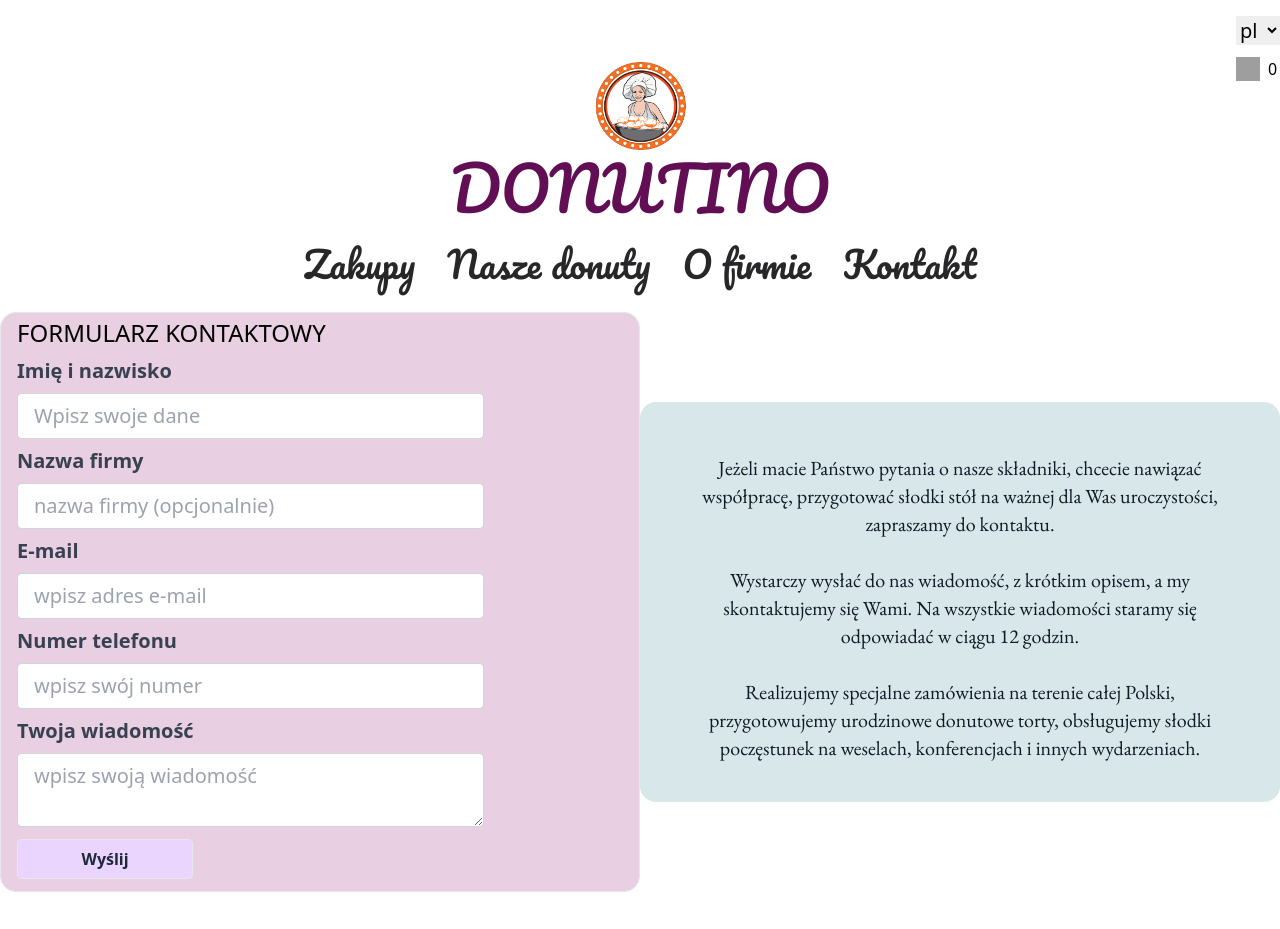
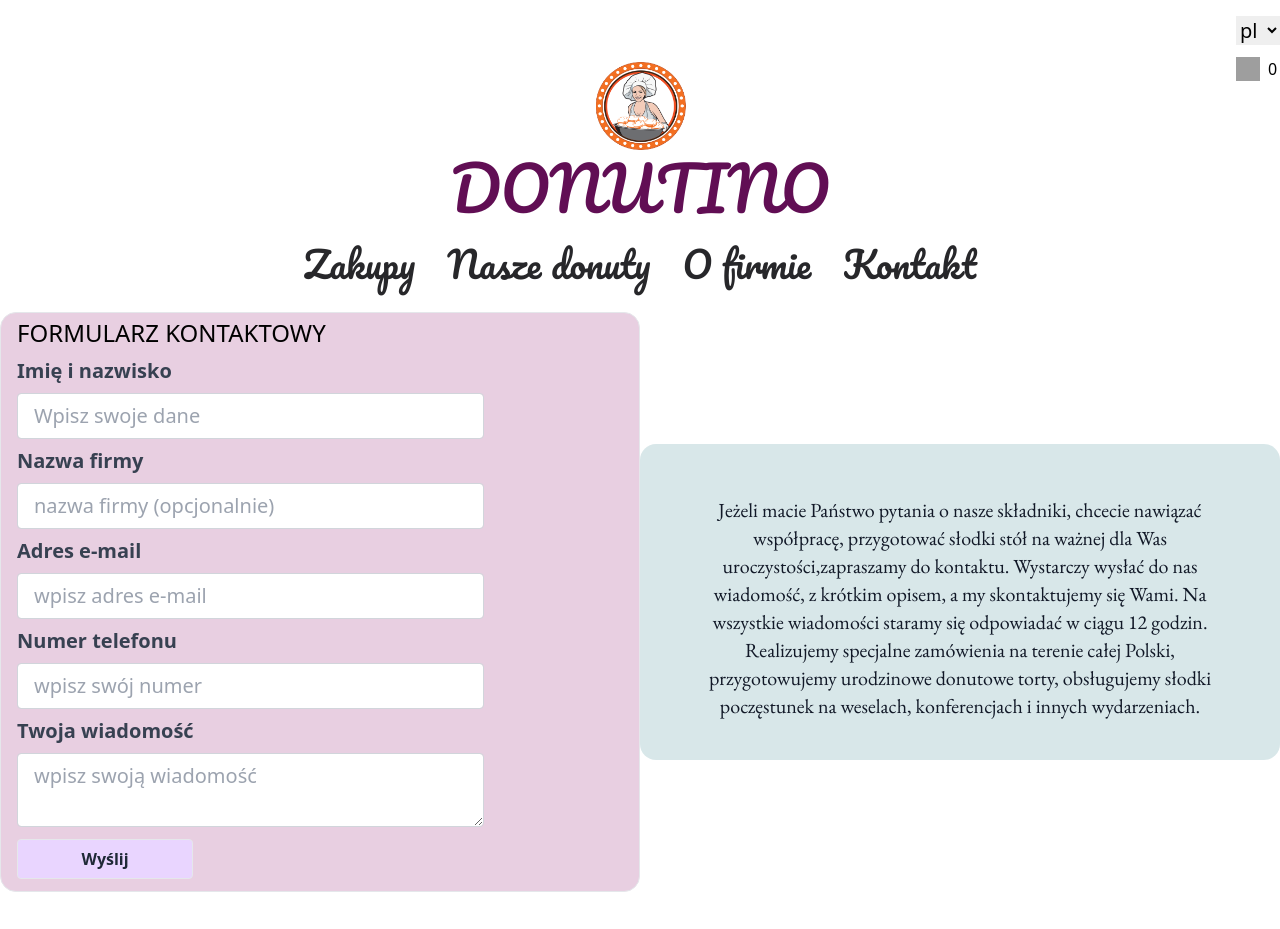
Before and after one commit to DominoxB/donutshop, a Vue app: page /Contact in a window 1280 px wide. Shown: the top 929 px of the page. Built offline with nearby package versions, Linux system fonts and the light colour scheme; grey boxes are pictures that could not be loaded.

Commit message:
add en and ru to form content

```diff
--- a/src/components/atoms/FormContent.vue
+++ b/src/components/atoms/FormContent.vue
@@ -3,12 +3,12 @@
     <div class="grid lg:grid-cols-2">
       <div class="block md:w-auto mb-8 border bg-[#e8cfe1] rounded-2xl">
         <div>
-          <span class="font-medium ml-4 text-2xl">FORMULARZ KONTAKTOWY</span>
+          <span class="font-medium ml-4 text-2xl">{{ $t("message.form") }}</span>
         </div>
         <div class="ml-4">
           <label
             class="form-label inline-block mb-2 text-gray-700 text-xl font-semibold"
-            >Imię i nazwisko</label
+            >{{ $t("message.formname") }}</label
           >
           <input
             id="name"
@@ -39,7 +39,7 @@
           <div>
             <label
               class="form-label inline-block mb-2 text-gray-700 text-xl font-semibold"
-              >Nazwa firmy</label
+              >{{ $t("message.formcompany") }}</label
             >
             <input
               v-model="state.company"
@@ -51,7 +51,7 @@
           <div>
             <label
               class="form-label inline-block mb-2 text-gray-700 text-xl font-semibold"
-              >E-mail</label
+              >{{ $t("message.formmail") }}</label
             >
             <input
               v-model="state.emailAdress"
@@ -85,7 +85,7 @@
           <div>
             <label
               class="form-label inline-block mb-2 text-gray-700 text-xl font-semibold"
-              >Numer telefonu</label
+              >{{ $t("message.formphone") }}</label
             >
             <input
               v-model="state.telephone"
@@ -119,7 +119,7 @@
           <div>
             <label
               class="form-label inline-block mb-2 text-gray-700 text-xl font-semibold"
-              >Twoja wiadomość</label
+              >{{ $t("message.formmessage") }}</label
             >
             <textarea
               v-model="state.yourMessage"
@@ -155,7 +155,7 @@
             class="bg-purple-200 hover:bg-purple-300 border text-gray-800 w-44 h-10 mb-3 font-bold text-base rounded mt-3"
             @click="submitForm"
           >
-            Wyślij
+          {{ $t("message.formsend") }}
           </button>
         </div>
       </div>
@@ -164,28 +164,14 @@
           class="w-auto font-garamond text-gray-900 text-xl text-center mb-8 p-4 lg:p-10 lg:pt-6 lg:mx-auto rounded-2xl bg-[#7dafb5] bg-opacity-30"
         >
           <p class="mt-7">
-            Jeżeli macie Państwo pytania o nasze składniki, chcecie nawiązać
-            współpracę, przygotować słodki stół na ważnej dla Was uroczystości,
-            zapraszamy do kontaktu.
-          </p>
-          <p class="mt-7">
-            Wystarczy wysłać do nas wiadomość, z krótkim opisem, a my
-            skontaktujemy się Wami. Na wszystkie wiadomości staramy się
-            odpowiadać w ciągu 12 godzin.
-          </p>
-          <p class="mt-7">
-            Realizujemy specjalne zamówienia na terenie całej Polski,
-            przygotowujemy urodzinowe donutowe torty, obsługujemy słodki
-            poczęstunek na weselach, konferencjach i innych wydarzeniach.
+            {{ $t("message.forminfo") }}
           </p>
         </div>
       </div>
     </div>
     <div class="block">
       <div class="font-garamond text-2xl text-center mb-4">
-        <p>Możesz także porozmawiać z nami osobiście,</p>
-        <p>zapraszamy do naszej cukierenki przy</p>
-        <p>ulicy Czekoladowej 17 w Pączkowie.</p>
+        <p> {{ $t("message.forminfo2") }}</p>
       </div>
       <div class="lg:grid lg:grid-cols-2">
         <TheSlider :slides="slides" class=""></TheSlider>
--- a/src/locale/en/index.js
+++ b/src/locale/en/index.js
@@ -11,7 +11,16 @@
     about:
     "Why our donuts are so delicious? Their secret lies in the invariably unique taste, which was created from a combination of passion and tradition. Our confectionery was established in 1992, when the idea of ​​creating Donutino was born. All thanks to Donata Pączkowska. Her knowledge and experience made that he was, together with his partner - Jan Cukrowski, the originator of the first confectionery in Pączków. Confectioneries use the original recipe for donut production. We look after it like a precious treasure, taking care of every stage of preparation of our sweets, in accordance with proven and established production methods. Fresh, tasty. hand-made on site - we fry thousands of our best-value specialties every day Donutino donuts are distinguished by something more than fluffy, delicate dough, perfect shape, bright wedding ring and richly stuffed interior. We are proud that we can give you our treasure - unique the taste hidden in our donuts! ",
     footer: "DONUTINO - we have been creating our baked goods with passion for 30 years ",
-    socials: "Look for us on: "
+    socials: "Look for us on: ",
+    form: "CONTACT FORM",
+    formname: "First and last name",
+    formcompany: "Company",
+    formmail: "E-mail adress",
+    formphone: "Telephone",
+    formmessage: "Your message",
+    formsend: "Send",
+    forminfo: "If you have questions about our ingredients, want to cooperate, prepare a sweet table for an important event for you, please contact us. Just send us a message with a short description and we will contact you. We try to answer all messages within 12 hours. We carry out special orders throughout Poland, prepare birthday donut cakes, and serve sweet treats at weddings, conferences and other events.",
+    forminfo2: "You can also talk to us in person, we invite you to our candy shop at ul. Czekoladowa 17 in Pączków."
   },
 };
 
--- a/src/locale/pl/index.js
+++ b/src/locale/pl/index.js
@@ -11,7 +11,16 @@
     about:
       "Dlaczego nasze pączki są takie pyszne? Ich sekret tkwi w niezmiennie wyjątkowym smaku, który powstał z połączenia pasji i tradycji. Nasza cukiernia powstała w 1992 roku, kiedy narodził się pomysł stworzenia Donutino. Wszystko za sprawą Donaty Pączkowskiej. Jej wiedza i doświadczenie sprawiły, że była on wraz ze swoim wspólnikiem - Janem Cukrowskim pomysłodawcą pierwszej cukierni w Pączkowie. Cukiernie korzystają z oryginalnej receptury produkcji donutów. Pilnujemy jej jak cennego skarbu, dbając o każdy etap przygotowania naszych słodkości, zgodnie z zachowaniem sprawdzonych i utrwalonych metod produkcji. Świeże, smaczne, ręcznie wyrabiane na miejscu - codziennie wysmażamy tysiące naszych specjałów o najlepszych walorach. Donuty z Donutino wyróżnia coś więcej niż puszyste, delikatne ciasto, doskonały kształt, jasna obrączka i bogato nadziane wnętrze. W każdym z nich znajdziesz miłość i dbałość o składniki najwyższej jakości. Jesteśmy dumni, że możemy Wam podarować nasz skarb - niepowtarzalny smak ukryty w naszych pączkach!",
     footer: "DONUTINO - nasze wypieki tworzymy z pasją już od 30 lat!",
-    socials: "Szukaj nas na: "
+    socials: "Szukaj nas na: ",
+    form: "FORMULARZ KONTAKTOWY",
+    formname: "Imię i nazwisko",
+    formcompany: "Nazwa firmy",
+    formmail: "Adres e-mail",
+    formphone: "Numer telefonu",
+    formmessage: "Twoja wiadomość",
+    formsend: "Wyślij",
+    forminfo: "Jeżeli macie Państwo pytania o nasze składniki, chcecie nawiązać współpracę, przygotować słodki stół na ważnej dla Was uroczystości,zapraszamy do kontaktu. Wystarczy wysłać do nas wiadomość, z krótkim opisem, a my skontaktujemy się Wami. Na wszystkie wiadomości staramy się odpowiadać w ciągu 12 godzin. Realizujemy specjalne zamówienia na terenie całej Polski, przygotowujemy urodzinowe donutowe torty, obsługujemy słodki poczęstunek na weselach, konferencjach i innych wydarzeniach.",
+    forminfo2: "Możesz także porozmawiać z nami osobiście, zapraszamy do naszej cukierenki przy ulicy Czekoladowej 17 w Pączkowie."
   },
 };
 
```
Also changed, not shown: src/locale/ru/index.js (+18 -6 lines).
